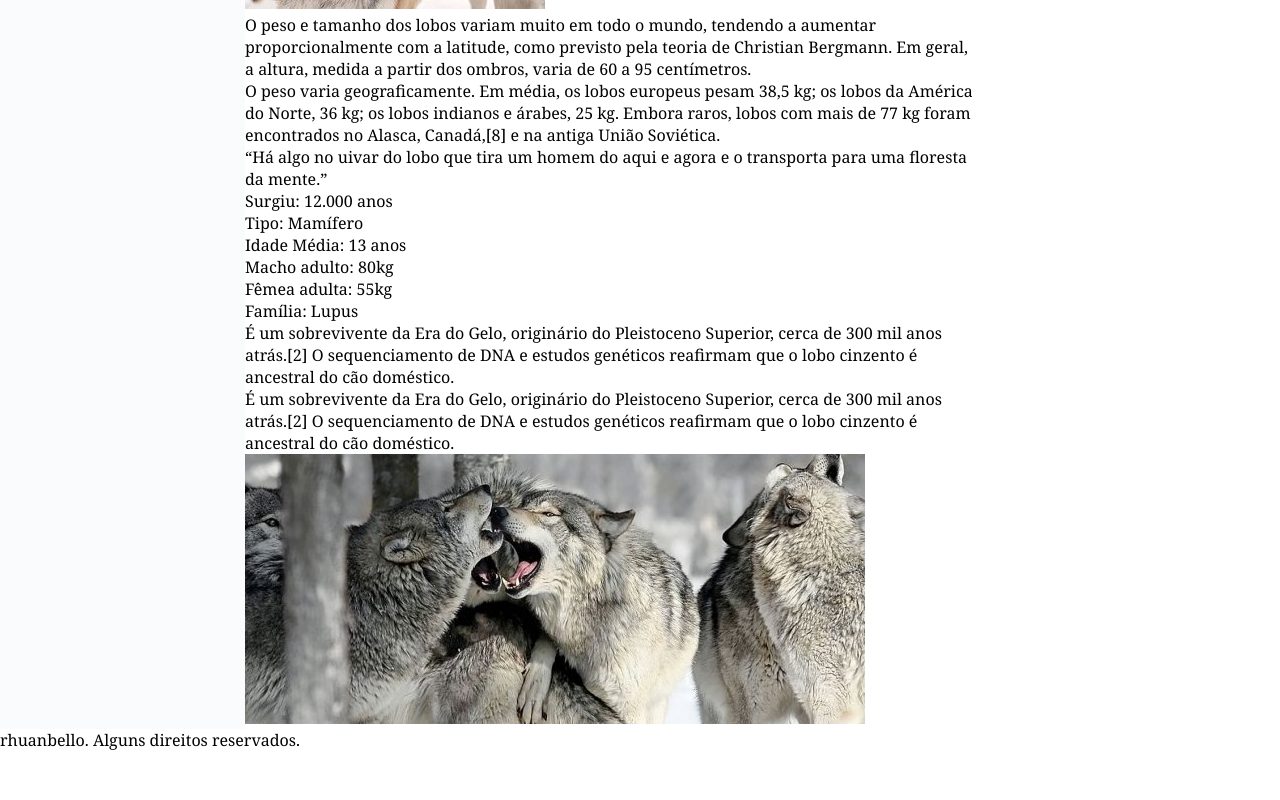
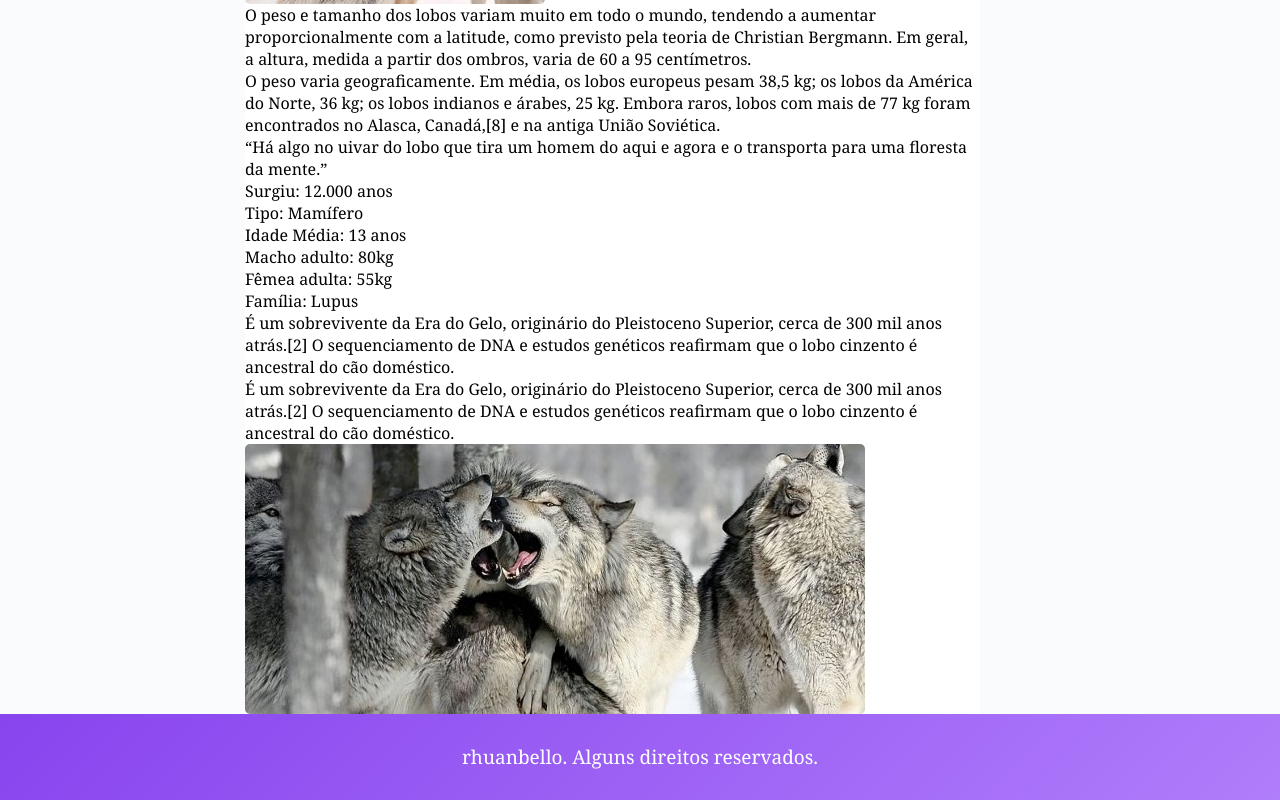
Before and after one commit to rhuanbello/wildbeast, a plain HTML site: page index.html in a window 1280 px wide. Shown: the part 950-1750 px from the top of the page. Before the commit the page ends 1701 px from the top, so only its background shows below. Drawn offline with Linux system fonts and the light colour scheme.

Commit message:
Anuncios + Footer

```diff
--- a/styles/style.css
+++ b/styles/style.css
@@ -17,6 +17,8 @@ body{
 
 img {
     max-width: 100%;
+    display: block;
+    border-radius: .5rem;
 }
 
 /* GRID ALL */
@@ -104,10 +106,23 @@ img {
 
 .anuncios {
     grid-area: anuncios;
+    background: #fafbfc;
+    display: grid;
+    align-content: start;
+    padding: 3rem;
+    grid-gap: 3rem;
 }
 
 /* Footer */
 
 .footer {
     grid-area: footer;
+    background: linear-gradient(135deg, #8844ee, #B07DFB);
 }
+
+.footer p {
+    color: #fff;
+    text-align: center;
+    padding: 3rem;
+    font-size: 1.9rem;
+}
```
